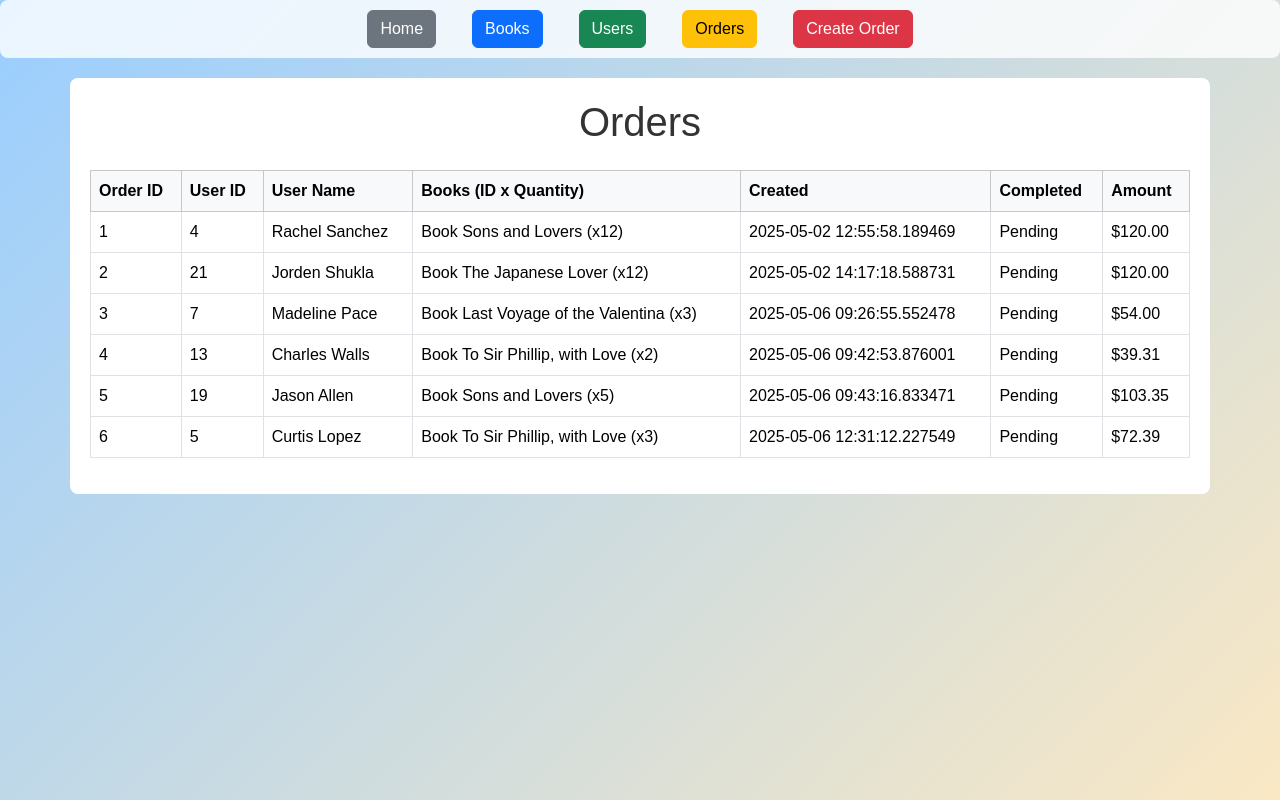
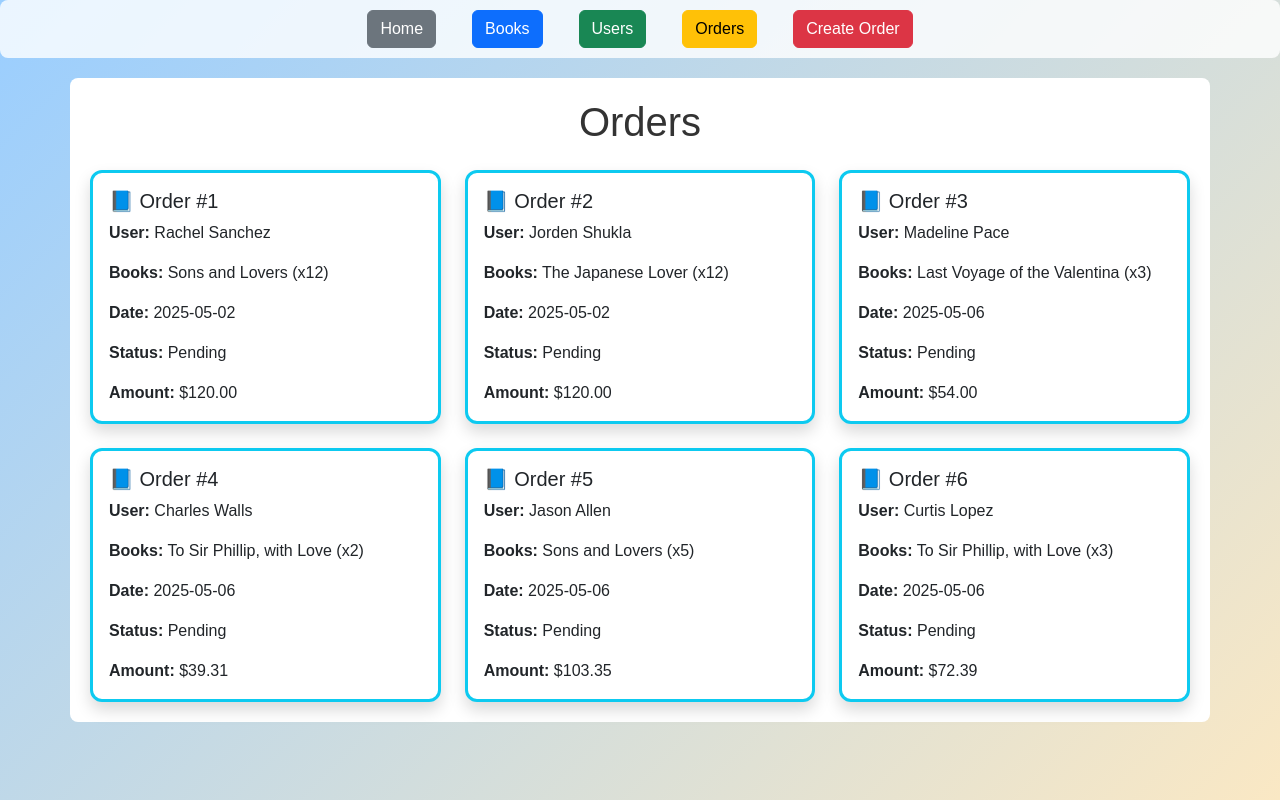
Before and after one commit to Kylea4708/Agile-Project-2025, a Flask app: page /orders in a window 1280 px wide. Run offline with Flask 3, Linux system fonts and the light colour scheme.

Commit message:
added better interface for a user's order

```diff
--- a/Project/app.py
+++ b/Project/app.py
@@ -51,6 +51,58 @@ def users():
 def orders():
     orders = db.session.execute(db.select(Order)).scalars().all()
     return render_template("orders.html", orders=orders)
+
+@app.route("/orders/<int:order_id>")
+def order_details(order_id):
+    order = db.session.get(Order, order_id)
+
+    pricing = {
+        "fiction": {"physical": random.uniform(15.00, 25.00), "digital": random.uniform(7.50, 12.50)},
+        "romance": {"physical": random.uniform(8.00, 15.00), "digital":  random.uniform(4.00, 7.50)},
+        "mystery": {"physical": random.uniform(14.00, 22.00), "digital":  random.uniform(7.00, 11.00)},
+        "fantasy": {"physical": random.uniform(16.00, 28.00), "digital":  random.uniform(8.00, 14.00)},
+        "science": {"physical": random.uniform(15.00, 26.00), "digital":  random.uniform(7.50, 13.00)},
+        "history": {"physical": random.uniform(18.00, 30.00), "digital":  random.uniform(9.00, 15.00)},
+        "biography": {"physical": random.uniform(18.00, 28.00), "digital":  random.uniform(9.00, 14.00)},
+        "poetry": {"physical": random.uniform(12.00, 20.00), "digital":  random.uniform(6.00, 10.00)},
+        "thriller": {"physical": random.uniform(13.00, 21.00), "digital":  random.uniform(6.50, 10.50)},
+        "travel": {"physical": random.uniform(15.00, 27.00), "digital":  random.uniform(7.50, 13.50)},
+    }
+
+    format = {
+        True: "physical",
+        False: "digital",
+    }
+
+    item_prices = {}
+
+    total = 0
+    for item in order.items:
+        book = item.book
+        if book and book.genre:
+            genretype = book.genre.name.lower()
+            format_type = format[book.physical]
+
+            if genretype in pricing and format_type in pricing[genretype]:
+                item_price = pricing[genretype][format_type]
+                item_prices[item.book_id] = item_price
+                total += item_price * item.quantity
+
+            else:
+                if item.quantity > 0:
+                    item_prices[item.book_id] = order.amount / item.quantity
+                else:
+                    item.quantity = 0
+                    item_prices[item.book_id] = order.amount / item.quantity
+        else:
+            if item.quantity > 0:
+                    item_prices[item.book_id] = order.amount / item.quantity
+            else:
+                item.quantity = 0
+                item_prices[item.book_id] = order.amount / item.quantity
+
+    return render_template("User_order.html", order=order, total=total, item_prices=item_prices)
+
 
 @app.route("/order/new", methods=["GET", "POST"])
 def admin_create_order():
--- a/Project/templates/orders.html
+++ b/Project/templates/orders.html
@@ -4,34 +4,27 @@
 
 {% block content %}
 <h1 class="text-center mb-4">Orders</h1>
-<table class="table table-bordered">
-    <thead class="table-light">
-        <tr>
-            <th>Order ID</th>
-            <th>User ID</th>
-            <th>User Name</th>
-            <th>Books (ID x Quantity)</th>
-            <th>Created</th>
-            <th>Completed</th>
-            <th>Amount</th>
-        </tr>
-    </thead>
-    <tbody>
-        {% for order in orders %}
-        <tr>
-            <td>{{ order.id }}</td>
-            <td>{{ order.user.id if order.user else 'N/A' }}</td>
-            <td>{{ order.user.name if order.user else 'N/A' }}</td>
-            <td>
-                {% for item in order.items %}
-                    Book {{ item.book.title }} (x{{ item.quantity }}){% if not loop.last %}, {% endif %}
-                {% endfor %}
-            </td>
-            <td>{{ order.date_created }}</td>
-            <td>{{ order.date_completed or 'Pending' }}</td>
-            <td>${{ order.amount }}</td>
-        </tr>
-        {% endfor %}
-    </tbody>
-</table>
+
+<div class="row row-cols-1 row-cols-sm-2 row-cols-md-3 g-4">
+    {% for order in orders %}
+    <div class="col">
+        <a href="{{ url_for('order_details', order_id=order.id) }}" class="text-decoration-none text-dark">
+            <div class="card shadow h-100 border border-3 border-info" style="border-radius: 12px; transition: transform 0.2s ease;">
+                <div class="card-body">
+                    <h5 class="card-title">📘 Order #{{ order.id }}</h5>
+                    <p class="card-text"><strong>User:</strong> {{ order.user.name if order.user else 'N/A' }}</p>
+                    <p class="card-text"><strong>Books:</strong>
+                        {% for item in order.items %}
+                            {{ item.book.title }} (x{{ item.quantity }}){% if not loop.last %}, {% endif %}
+                        {% endfor %}
+                    </p>
+                    <p class="card-text"><strong>Date:</strong> {{ order.date_created.strftime('%Y-%m-%d') }}</p>
+                    <p class="card-text"><strong>Status:</strong> {{ order.date_completed.strftime('%Y-%m-%d') if order.date_completed else 'Pending' }}</p>
+                    <p class="card-text"><strong>Amount:</strong> ${{ "%.2f"|format(order.amount) }}</p>
+                </div>
+            </div>
+        </a>
+    </div>
+    {% endfor %}
+</div>
 {% endblock %}
```
Also changed, not shown: Project/templates/User_order.html (added, +33 -0 lines), README.md.
